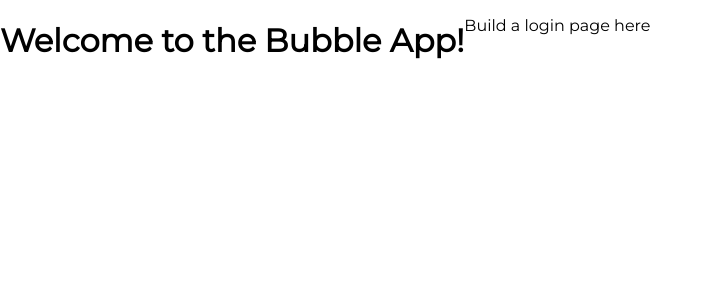
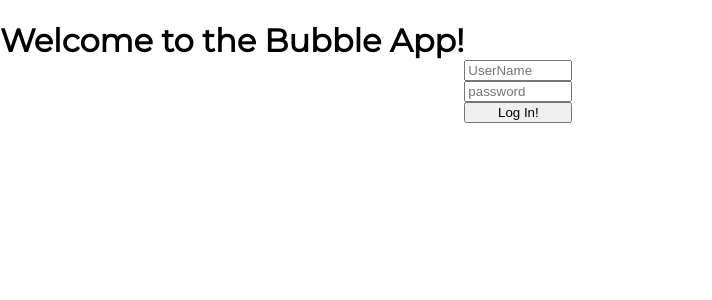
Before and after one commit to bloominstituteoftechnology/web-sprint-challenge-advanced-web-applications, a React (Create React App) app in the folder client/: page / in a window 1280 px wide. Shown: the top 300 px of the page, without its empty margins (0-712 px from the left). Built offline with nearby package versions, Linux system fonts and the light colour scheme.

Commit message:
bubbles render

```diff
--- a/client/src/App.js
+++ b/client/src/App.js
@@ -1,5 +1,7 @@
 import React, { useState } from "react";
 import { BrowserRouter as Router, Route } from "react-router-dom";
+import BubblePage from "./components/BubblePage";
+import PrivateRoute from './utils/PrivateRoute'
 
 import Login from "./components/Login";
 import "./styles.scss";
@@ -9,10 +11,7 @@ function App() {
     <Router>
       <div className="App">
         <Route exact path="/" component={Login} />
-        {/*
-          Build a PrivateRoute component that will
-          display BubblePage when you're authenticated
-        */}
+        <PrivateRoute path="/colors" component={BubblePage}/>
       </div>
     </Router>
   );
--- a/client/src/components/BubblePage.js
+++ b/client/src/components/BubblePage.js
@@ -1,12 +1,23 @@
 import React, { useState, useEffect } from "react";
 import axios from "axios";
+import {axiosWithAuth} from '../utils/axiosWithAuth'
 
 import Bubbles from "./Bubbles";
 import ColorList from "./ColorList";
 
 const BubblePage = () => {
   const [colorList, setColorList] = useState([]);
+  const [update, setUpdate] = useState(false)
   // fetch your colors data from the server when the component mounts
+  useEffect(() => {
+    axiosWithAuth()
+    .get('/api/colors')
+    .then(res => {
+        // console.log(res.data)
+        setColorList(res.data)
+    })
+    .catch(err => console.log('error dashboard', err))
+}, [update])
   // set that data to the colorList state property
 
   return (
--- a/client/src/components/ColorList.js
+++ b/client/src/components/ColorList.js
@@ -1,5 +1,6 @@
 import React, { useState } from "react";
 import axios from "axios";
+import {axiosWithAuth} from "../utils/axiosWithAuth"
 
 const initialColor = {
   color: "",
@@ -18,13 +19,26 @@ const ColorList = ({ colors, updateColors }) => {
 
   const saveEdit = e => {
     e.preventDefault();
+    axiosWithAuth()
+        .put(`/api/colors/${colorToEdit.id}`, colorToEdit)  // How can we update the animal information?
+        .then(res =>{
+            // console.log(res.data)
+            setEditing(false)
+        })
+        .catch(err => console.log('error updating', err.response))
     // Make a put request to save your updated color
     // think about where will you get the id from...
     // where is is saved right now?
   };
 
   const deleteColor = color => {
-    // make a delete request to delete this color
+    axiosWithAuth()
+    .delete(`/api/colors/${colorToEdit.id}`, colorToEdit)
+    .then(res => {
+        colorToEdit(colors.filter(item=> item.id !== color.id))
+        setEditing(false)
+    })
+    .catch(err => console.log(err.response))
   };
 
   return (
--- a/client/src/components/Login.js
+++ b/client/src/components/Login.js
@@ -1,12 +1,55 @@
-import React from "react";
+import React, {useState} from "react";
+import {axiosWithAuth} from '../utils/axiosWithAuth'
 
-const Login = () => {
-  // make a post request to retrieve a token from the api
+const Login = (props) => {
+  const [login, setLogin] = useState({
+    username: '',
+    password: ''
+  })
+  // make a post request to retrieve a token from the api xx
   // when you have handled the token, navigate to the BubblePage route
+
+  const handleSubmit = (e) => {
+    e.preventDefault()
+    axiosWithAuth()
+    .post('/api/login', login)
+    .then(res => {
+        // console.log(res)
+        localStorage.setItem('token', res.data.payload)
+        props.history.push('/colors')//useHistory
+    })
+    .catch(err => console.log('error axiosWithAuth', err))
+}
+
+
+  const handleChange = e => {
+    setLogin({...login, [e.target.name]: e.target.value})
+}
+
+
   return (
     <>
       <h1>Welcome to the Bubble App!</h1>
-      <p>Build a login page here</p>
+      <form className='' onSubmit={handleSubmit}>
+                <input
+                name='username'
+                type='text'
+                value={props.username}
+                onChange={handleChange}
+                placeholder='UserName'
+                className=''
+                />
+                <input
+                name='password'
+                type='password'
+                value={props.password}
+                onChange={handleChange}
+                placeholder='password'
+                className=''
+                />
+                <button>Log In!</button>
+
+            </form>
     </>
   );
 };
```
Also changed, not shown: 1 other file (tests, documents, lock files or other folders).
